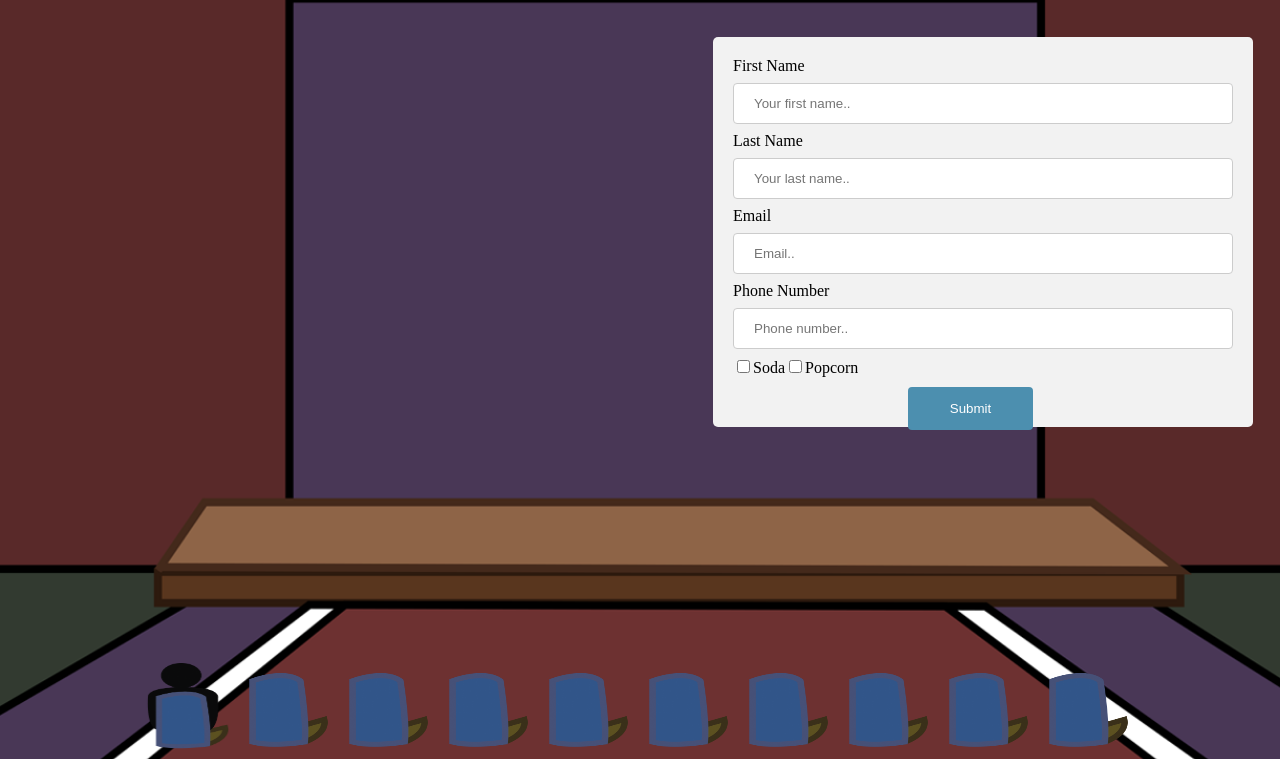
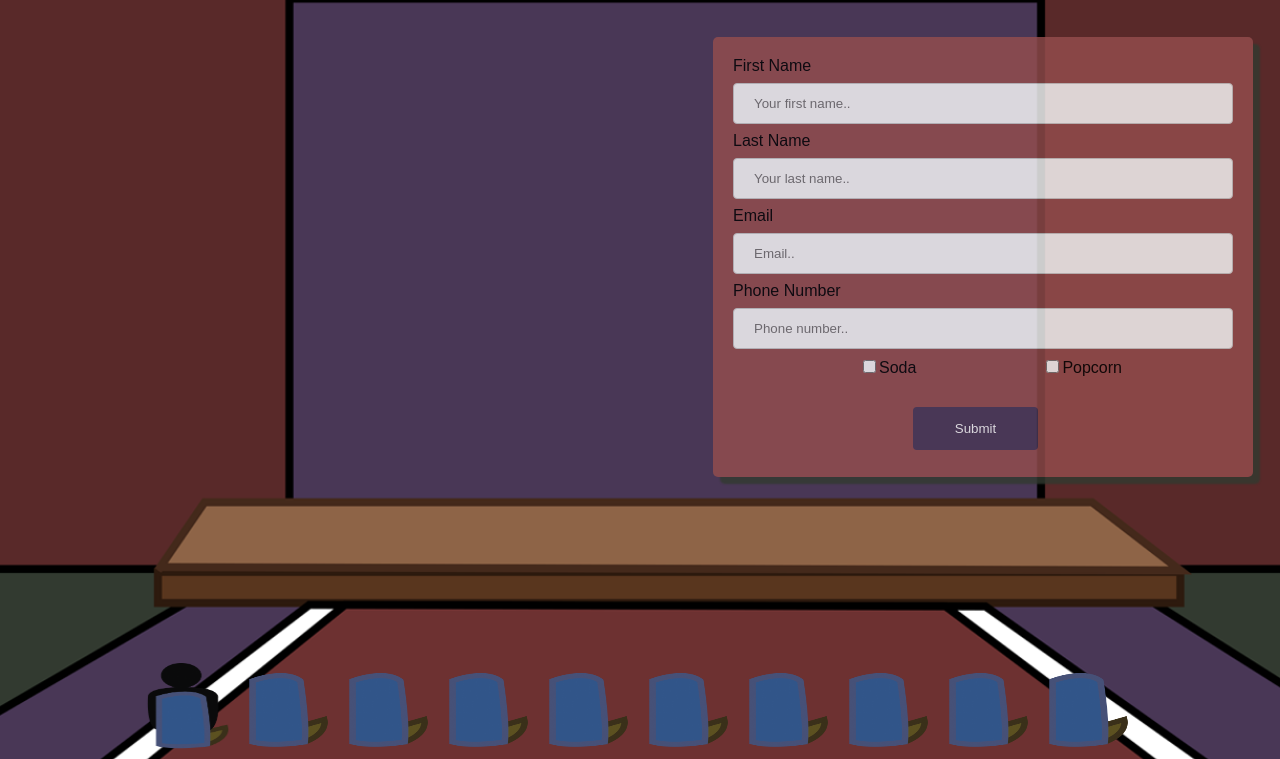
Before and after one commit to ReidTree/group2MidTerm, a plain HTML site: page index.html in a window 1280 px wide. Both pictures are taken after a click on the element 190 px from the left and 710 px from the top of the page. Shown: the top 759 px of the page. Drawn offline with nearby package versions, Linux system fonts and the light colour scheme.

Commit message:
updated form styling

```diff
--- a/index.html
+++ b/index.html
@@ -11,8 +11,10 @@
     <link rel="stylesheet" href="styles.css">
   </head>
 
+  <body class="bg">
 
-  <body class="bg">
+
+
     <form class='form' hidden>
 
       <label for="fname">First Name</label>
@@ -35,6 +37,7 @@
 
     </div>
 
+  </div>
 
 
 
--- a/styles.css
+++ b/styles.css
@@ -8,6 +8,9 @@
 
 }
 
+.radio {
+  margin-left: 130px;
+}
 
 .seats {
   max-width: 1000px;
@@ -75,18 +78,23 @@
  }
 
  .form {
+   font-family: arial;
+   opacity: .8;
+   filter: alpha(opacity=80);
    top: 29px;
    left: 705px;
    position: absolute;
    width: 500px;
-   height: 350px;
+   height: 400px;
    margin: 0 auto;
    border-radius: 5px;
-   background-color: #f2f2f2;
+   background-color: #964e4e;
    padding: 20px;
+   box-shadow: 7px 7px 2px #323a30;
  }
 
  input[type=text], select {
+   columns: grey;
     width: 100%;
     padding: 12px 20px;
     margin: 8px 0;
@@ -98,17 +106,17 @@
 
 form button[type=button] {
     width: 25%;
-    background-color: #4c8faf;
+    background-color: #493756;
     color: white;
     padding: 14px 20px;
-    margin: 10px 35%;
+    margin: 30px 36%;
     border: none;
     border-radius: 4px;
     cursor: pointer;
 }
 
 form button[type=button]:hover {
-    background-color: #1c7ca8;
+    background-color: grey;
 }
 
 form {
@@ -116,15 +124,6 @@ form {
     width: 500px;
     margin: 0 auto;
     border-radius: 5px;
-    background-color: #f2f2f2;
+    background: grey;
     padding: 20px;
 }
-@media only screen and (min-width: 450px){
-
-}
-@media only screen and (min-width: 768px){
-
-}
-@media only screen and (min-width: 1200px) {
-
-}
```
Also changed, not shown: images/curtainLeft.png, images/curtainLeft1.png (added), images/curtainRight.png.
